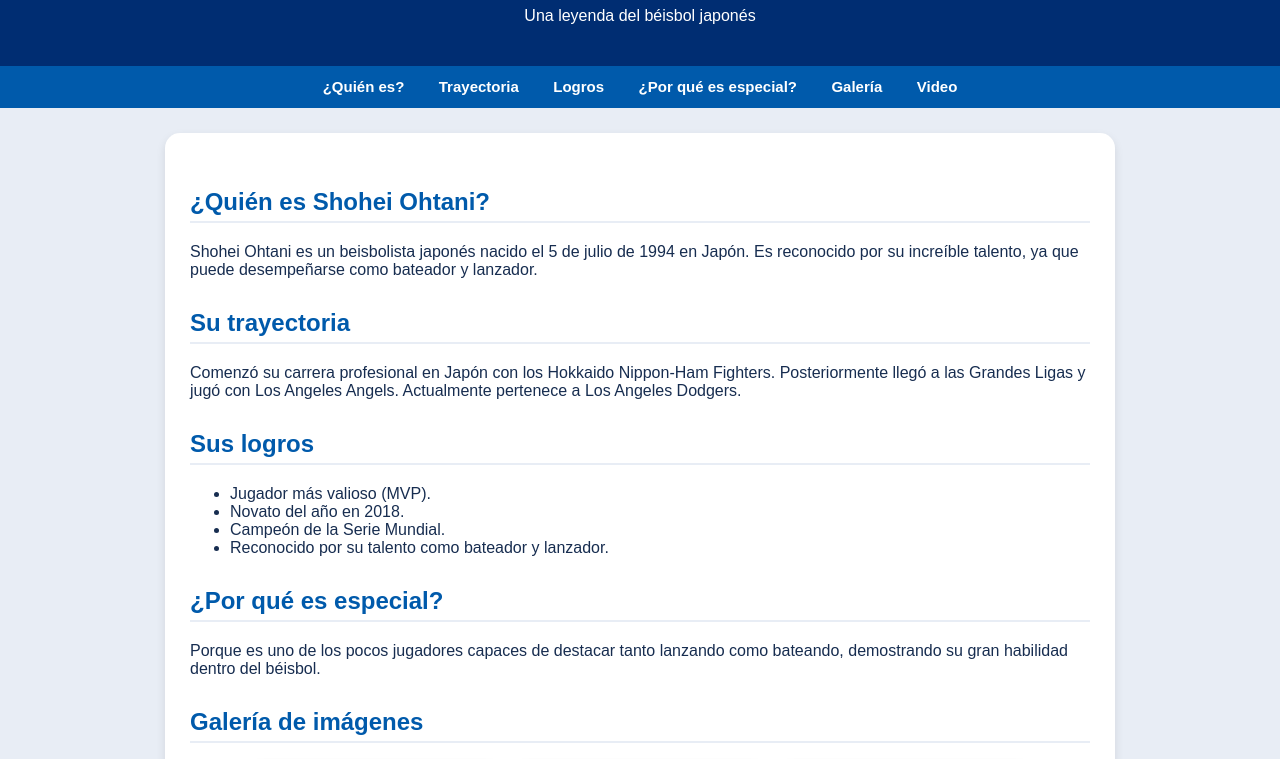
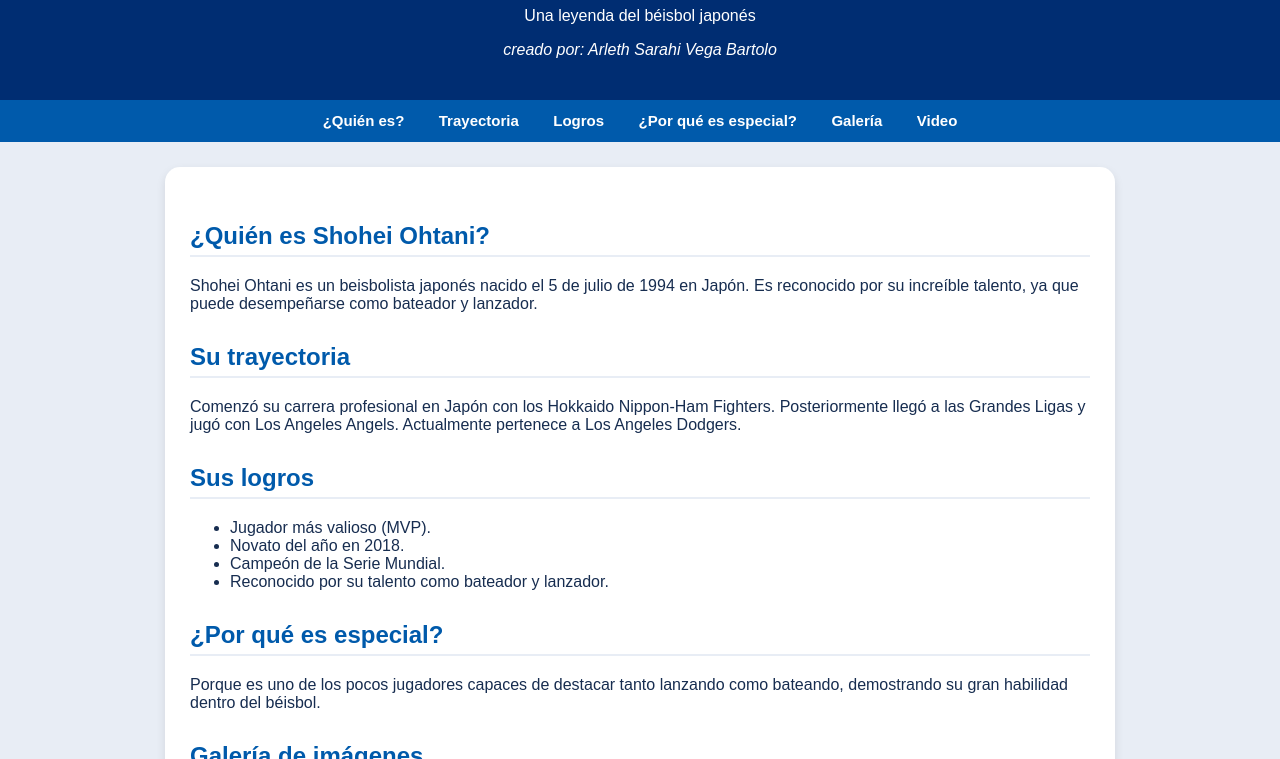
Before and after one commit to kimi02-ops/shohei-ohtani, a plain HTML site: page index.html in a window 1280 px wide. Shown: the part 98-857 px from the top of the page. Drawn offline with Linux system fonts and the light colour scheme.

Commit message:
Add creator credit and fix HTML formatting
Added creator credit to the header and ensured proper formatting.

```diff
--- a/index.html
+++ b/index.html
@@ -129,6 +129,7 @@ footer {
 <header>
     <h1>SHOHEI OHTANI</h1>
     <p>Una leyenda del béisbol japonés</p>
+    <p><em>creado por: Arleth Sarahi Vega Bartolo</em></p>
 </header>
 
 <!-- ÍNDICE DE NAVEGACIÓN -->
```
